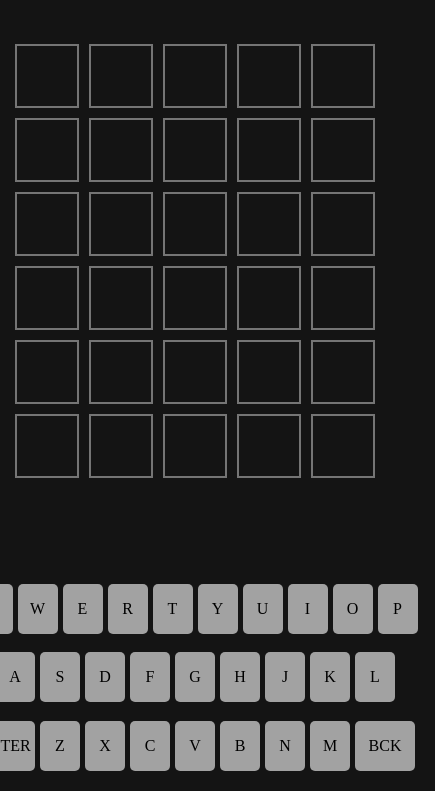
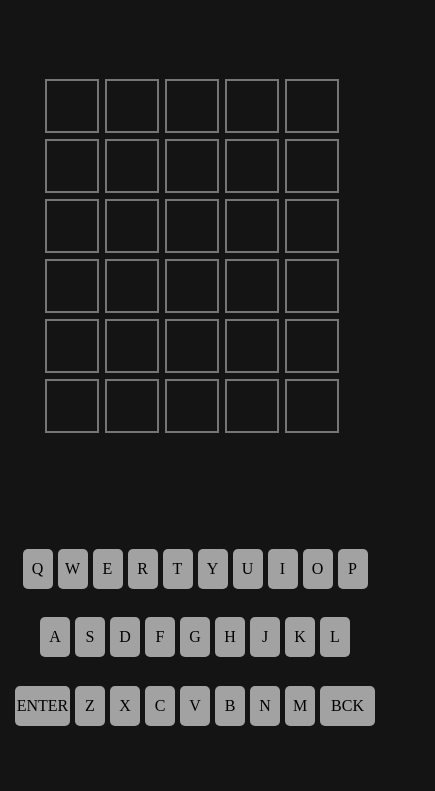
Before and after one commit to Skolpionek/WordleGame, a plain HTML site: page index.html in a window 390 px wide. Shown: the part 53-844 px from the top of the page, 435 px wide, since content can reach past the window. Drawn offline with Linux system fonts and the light colour scheme.

Commit message:
Update style.css

```diff
--- a/style.css
+++ b/style.css
@@ -213,6 +213,34 @@ p{
    transition: .1s;
 }
 
+@media only screen and (max-width: 700px){
+   .key {
+      height: 40px;
+      width: 30px;
+   }
+   .a{
+      margin-left: 15px;
+   }
+   .l{
+      margin-right: 15px;
+   }
+   .ent{
+      width: 55px;
+   }
+   .bck{
+      width: 55px;
+   }
+   #keyboard{
+      width: 380px;
+   }
+   :root{
+      --cell-size:50px;
+   }
+   #cell-container{
+      gap: 6px;
+   }
+}
+
 @keyframes flip {
    0%{
       transform: rotateX(0deg);
```
